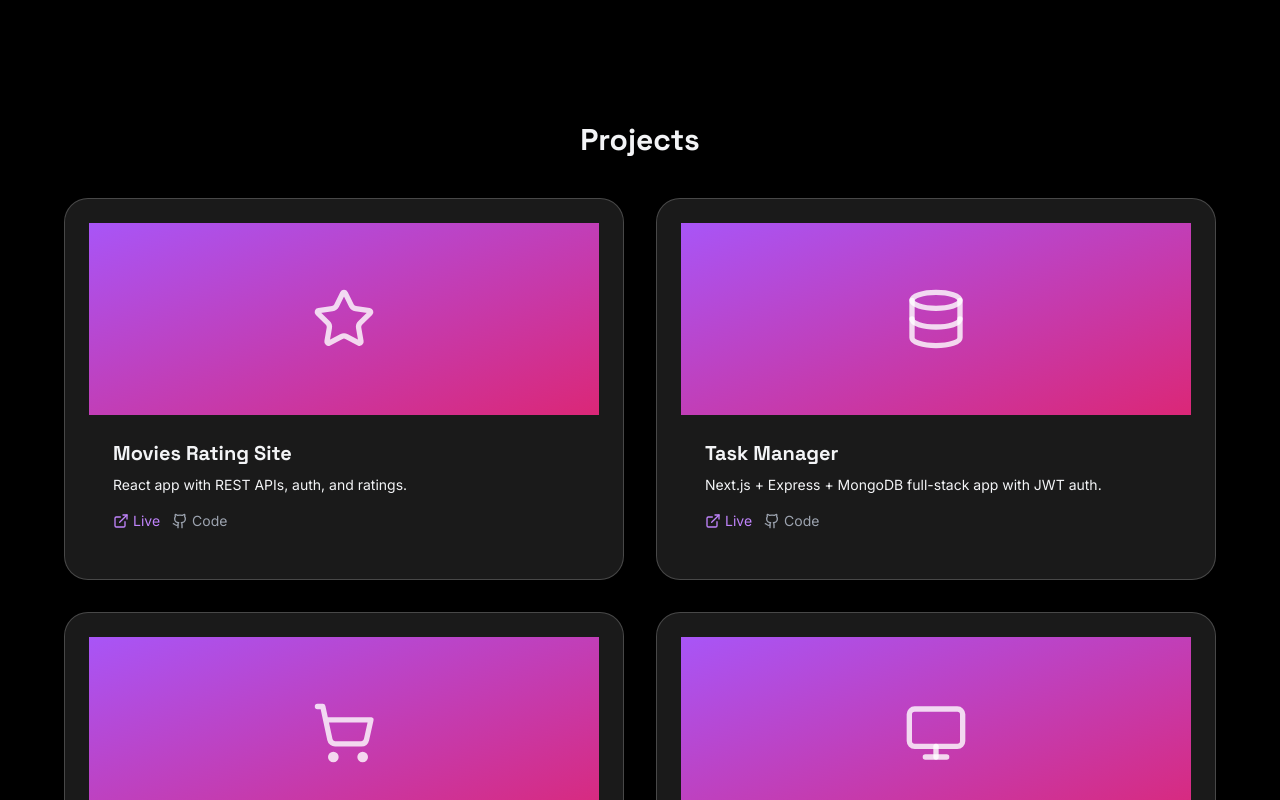
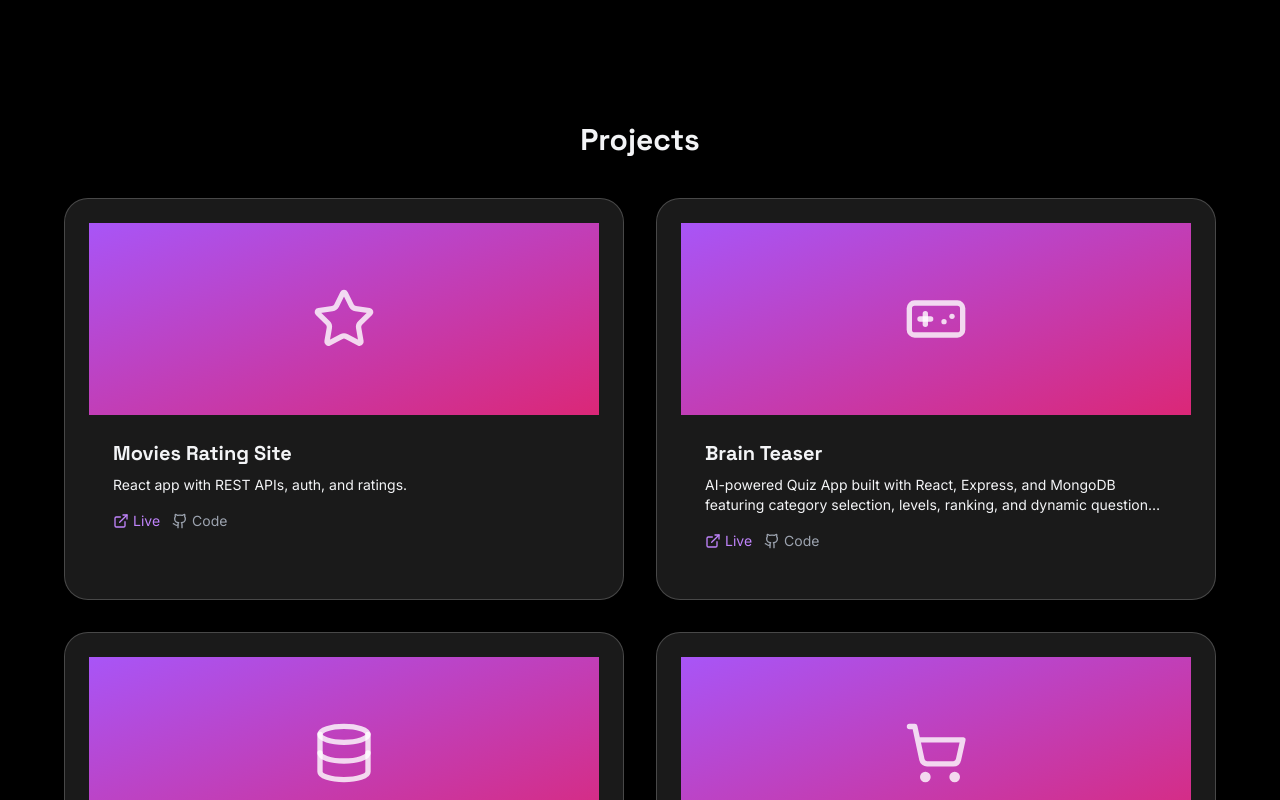
Before and after one commit to Jitesh2604/Jitesh.dev, a React (Vite) app: page / in a window 1280 px wide. Shown: the part 1712-2512 px from the top of the page. Built offline with nearby package versions, Linux system fonts and the light colour scheme.

Commit message:
Add Project

```diff
--- a/src/data/projects.js
+++ b/src/data/projects.js
@@ -1,4 +1,4 @@
-import { Monitor, ShoppingCart, Database, Star } from "lucide-react";
+import { Monitor, ShoppingCart, Database, Star, Brain, Gamepad } from "lucide-react";
 
 export const projects = [
   {
@@ -8,6 +8,14 @@ export const projects = [
     icon: Star,
     liveUrl: "https://movies-rating-site.vercel.app",
     githubUrl: "https://github.com/Jitesh2604/Movies_Rating_Site",
+  },
+  {
+    title: "Brain Teaser",
+    description: "AI-powered Quiz App built with React, Express, and MongoDB featuring category selection, levels, ranking, and dynamic question generation.",
+    tech: ["React", "Express", "MongoDB", "Gemini AI"],
+    icon: Gamepad,
+    liveUrl: "https://quiz-app-azure-rho.vercel.app",
+    githubUrl: "https://github.com/Jitesh2604/Quiz_App",
   },
   {
     title: "Task Manager",
--- a/tailwind.config.js
+++ b/tailwind.config.js
@@ -1,5 +1,6 @@
 /** @type {import('tailwindcss').Config} */
 export default {
+    darkMode: 'class',
     content: ["./index.html", "./src/**/*.{js,ts,jsx,tsx,css}"],
     theme: {
       extend: {
```
